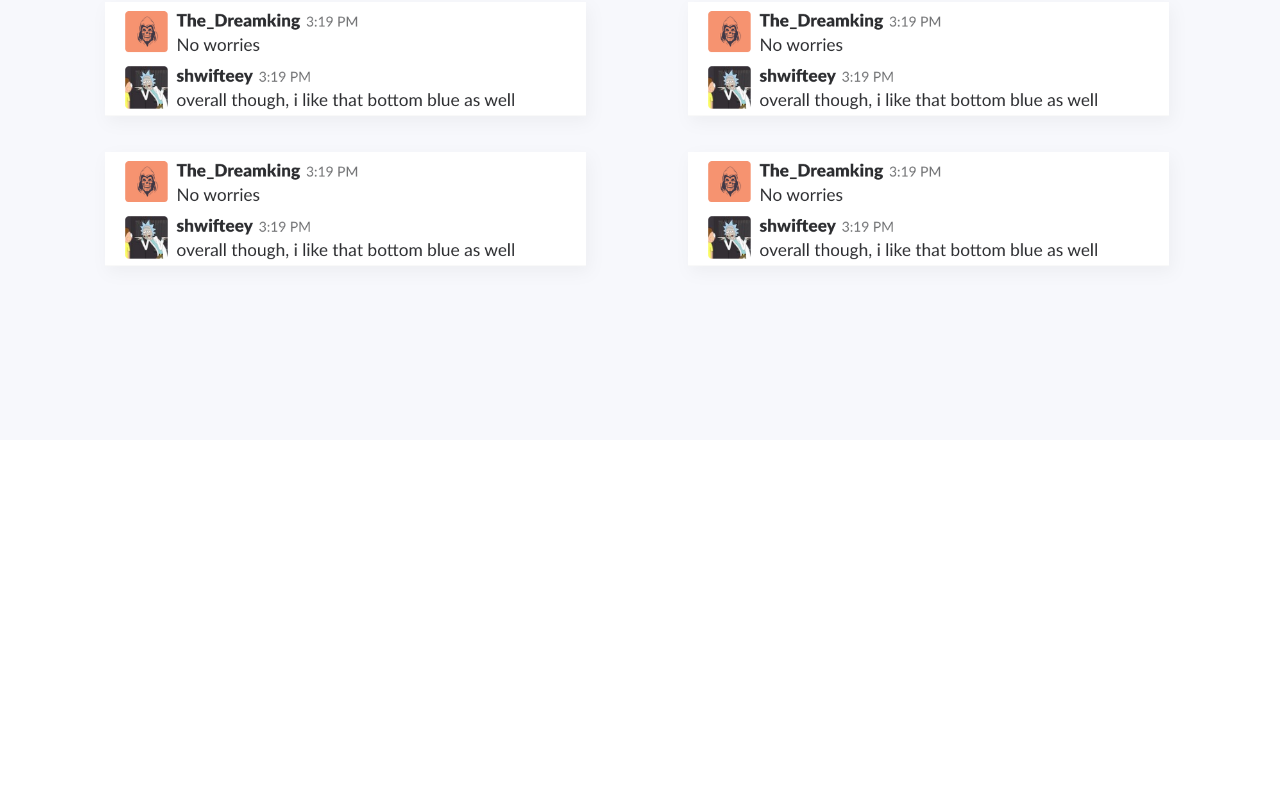
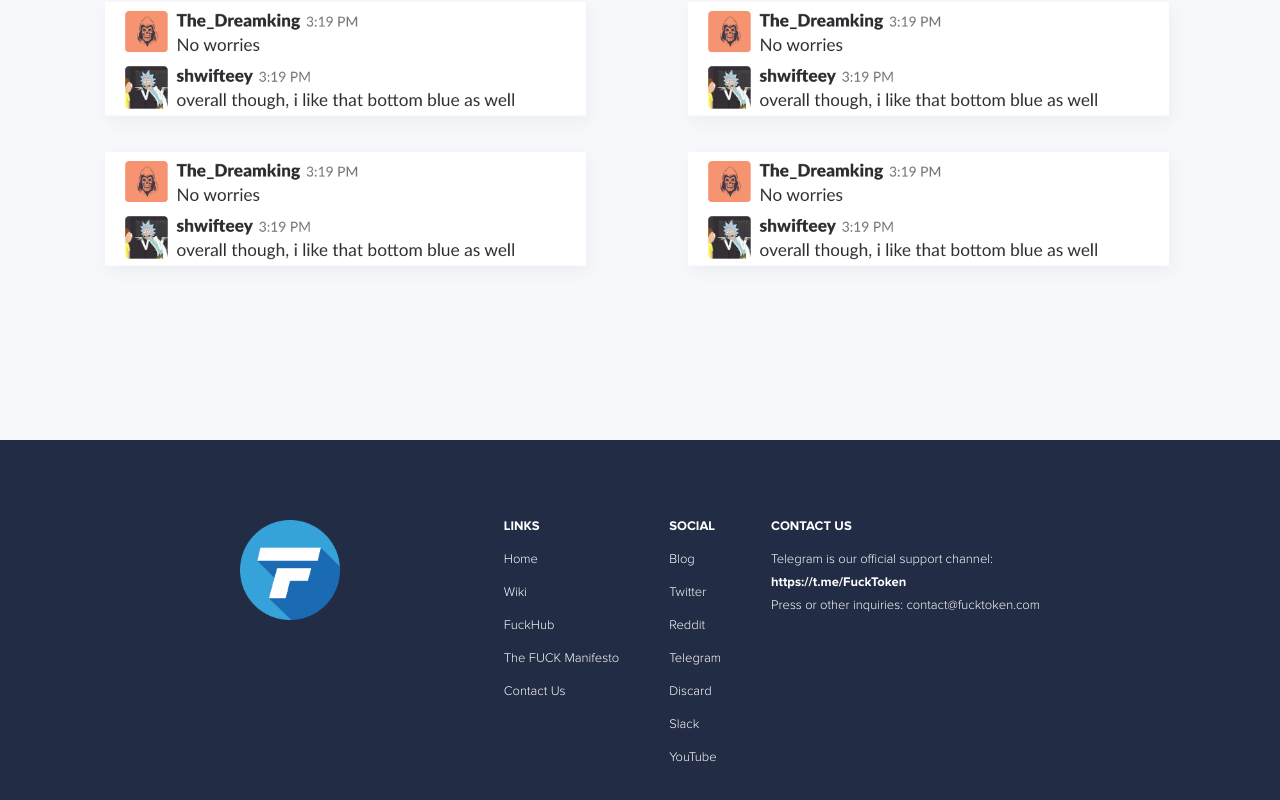
Before and after one commit to maureenv/token-angular, an Angular app: page / in a window 1280 px wide. Shown: the part 4524-5324 px from the top of the page. Before the commit the page ends 4964 px from the top, so only its background shows below. Built offline with nearby package versions, Linux system fonts and the light colour scheme.

Commit message:
add footer

```diff
--- a/src/app/app.component.html
+++ b/src/app/app.component.html
@@ -123,5 +123,36 @@
       </div>
     </div>
   </div>
+</div>
 
+<footer class="footer">
+  <div class="footer__inner">
+    <img src="assets/images/fucktoken-circle-logo.png" alt="FuckToken logo"/>
+    <div class="footer-links-container">
+      <div>
+        <p class="footer-title"> Links </p>
+        <a href="#"> Home </a>
+        <a href="#"> Wiki </a>
+        <a href="#"> FuckHub </a>
+        <a href="#"> The FUCK Manifesto </a>
+        <a href="#"> Contact Us </a>
       </div>
+      <div>
+        <p class="footer-title"> Social </p>
+        <a href="#"> Blog </a>
+        <a href="#"> Twitter </a>
+        <a href="#"> Reddit </a>
+        <a href="#"> Telegram </a>
+        <a href="#"> Discard </a>
+        <a href="#"> Slack </a>
+        <a href="#"> YouTube </a>
+      </div>
+      <div>
+        <p class="footer-title"> Contact US </p>
+        <p> Telegram is our official support channel: </p>
+        <a class="bold-link" href="https://t.me/FuckToken"> https://t.me/FuckToken </a>
+        <p> Press or other inquiries: <a href="mailto:contact@fucktoken.com">contact@fucktoken.com</a></p>
+      </div>
+    </div>
+  </div>
+</footer>
```
Lines whose indentation alone changed are shown as unchanged.
